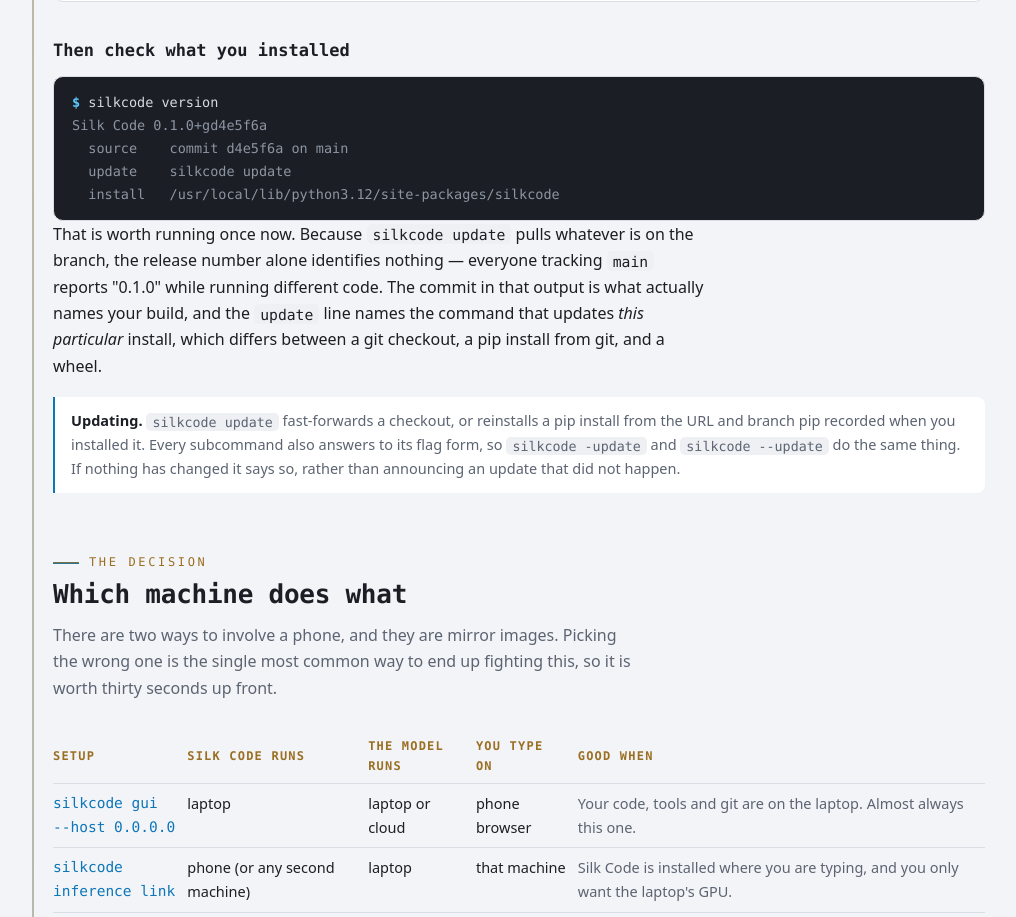
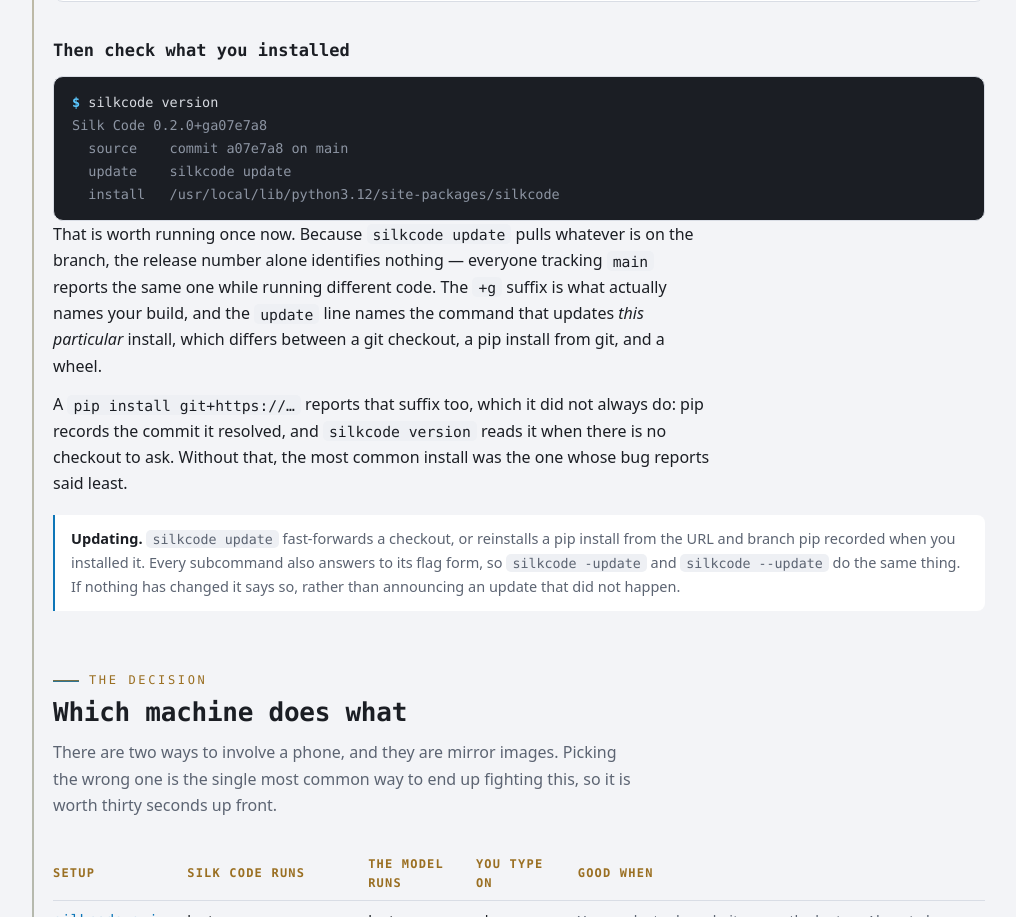
Before and after one commit to RupertCloud/SilkCode, a plain HTML site: page docs/setup.html in a window 1280 px wide. Shown: the part 1990-2907 px from the top of the page, without its empty margins (121-1137 px from the left). Drawn offline with Linux system fonts and the light colour scheme.

Commit message:
Match the setup page to the version scheme that landed beside it (#33)
#31 merged between the setup page being written and merged: the release
is 0.2.0 now, derived from git tags, and a pip install from git reports
a commit suffix where it used to report a bare number. The page shipped
quoting 0.1.0.

The example is updated, and the sentence around it no longer names a
release at all - hard-coding one is what made it stale within the hour.
The new paragraph covers what #31 actually fixed, which is worth saying
on a page whose whole subject is installs that are not checkouts.

```diff
--- a/docs/setup.html
+++ b/docs/setup.html
@@ -259,16 +259,21 @@
 
     <h3 style="margin-top:34px">Then check what you installed</h3>
     <pre class="code"><span class="p">$</span> silkcode version
-<span class="cm">Silk Code 0.1.0+gd4e5f6a
-  source    commit d4e5f6a on main
+<span class="cm">Silk Code 0.2.0+ga07e7a8
+  source    commit a07e7a8 on main
   update    silkcode update
   install   /usr/local/lib/python3.12/site-packages/silkcode</span></pre>
 
     <p>That is worth running once now. Because <code>silkcode update</code> pulls whatever is on the
     branch, the release number alone identifies nothing — everyone tracking <code>main</code> reports
-    "0.1.0" while running different code. The commit in that output is what actually names your
+    the same one while running different code. The <code>+g</code> suffix is what actually names your
     build, and the <code>update</code> line names the command that updates <em>this particular</em>
     install, which differs between a git checkout, a pip install from git, and a wheel.</p>
+
+    <p>A <code>pip install git+https://…</code> reports that suffix too, which it did not always do:
+    pip records the commit it resolved, and <code>silkcode version</code> reads it when there is no
+    checkout to ask. Without that, the most common install was the one whose bug reports said
+    least.</p>
 
     <div class="note"><b>Updating.</b> <code>silkcode update</code> fast-forwards a checkout, or
     reinstalls a pip install from the URL and branch pip recorded when you installed it. Every
```
